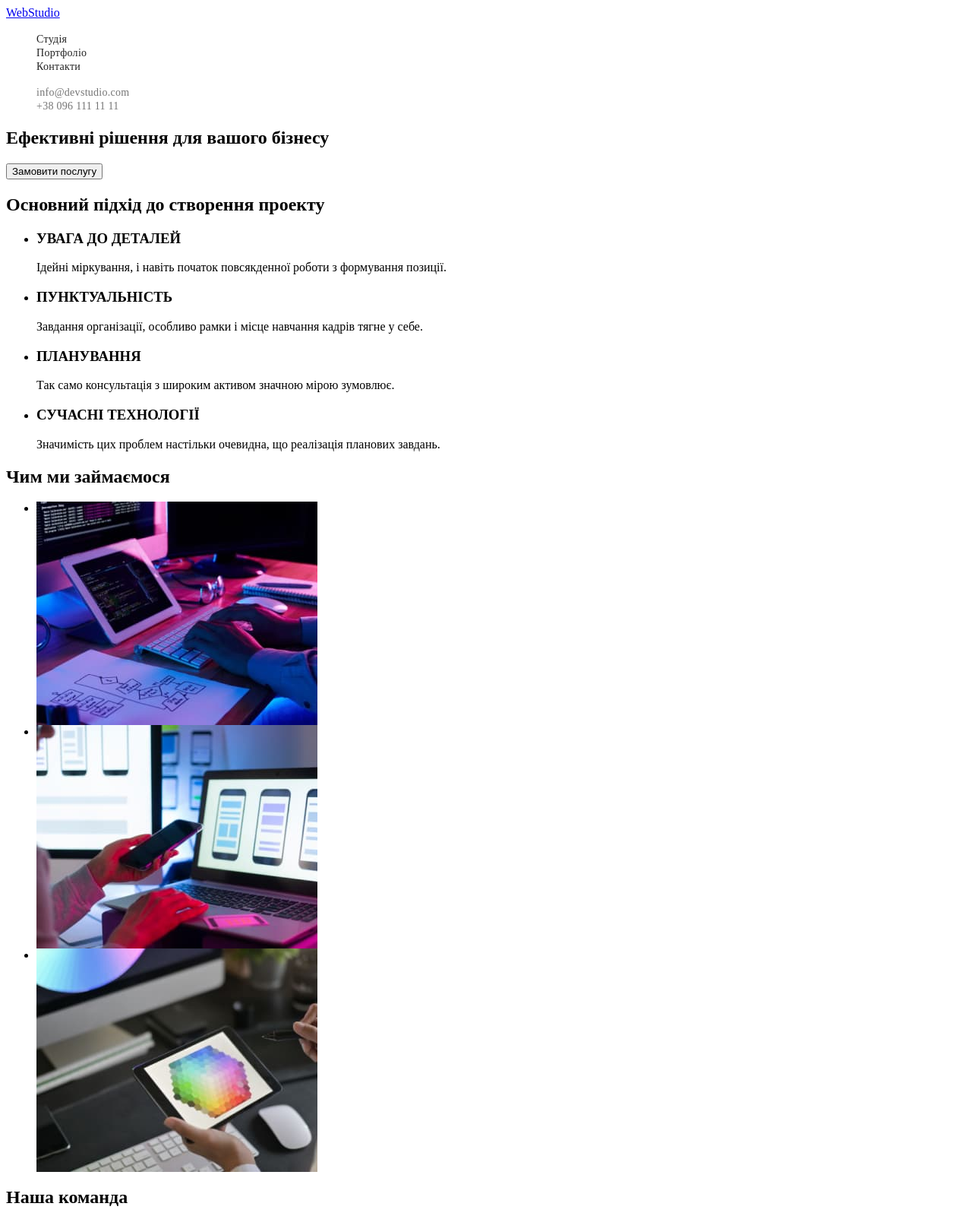
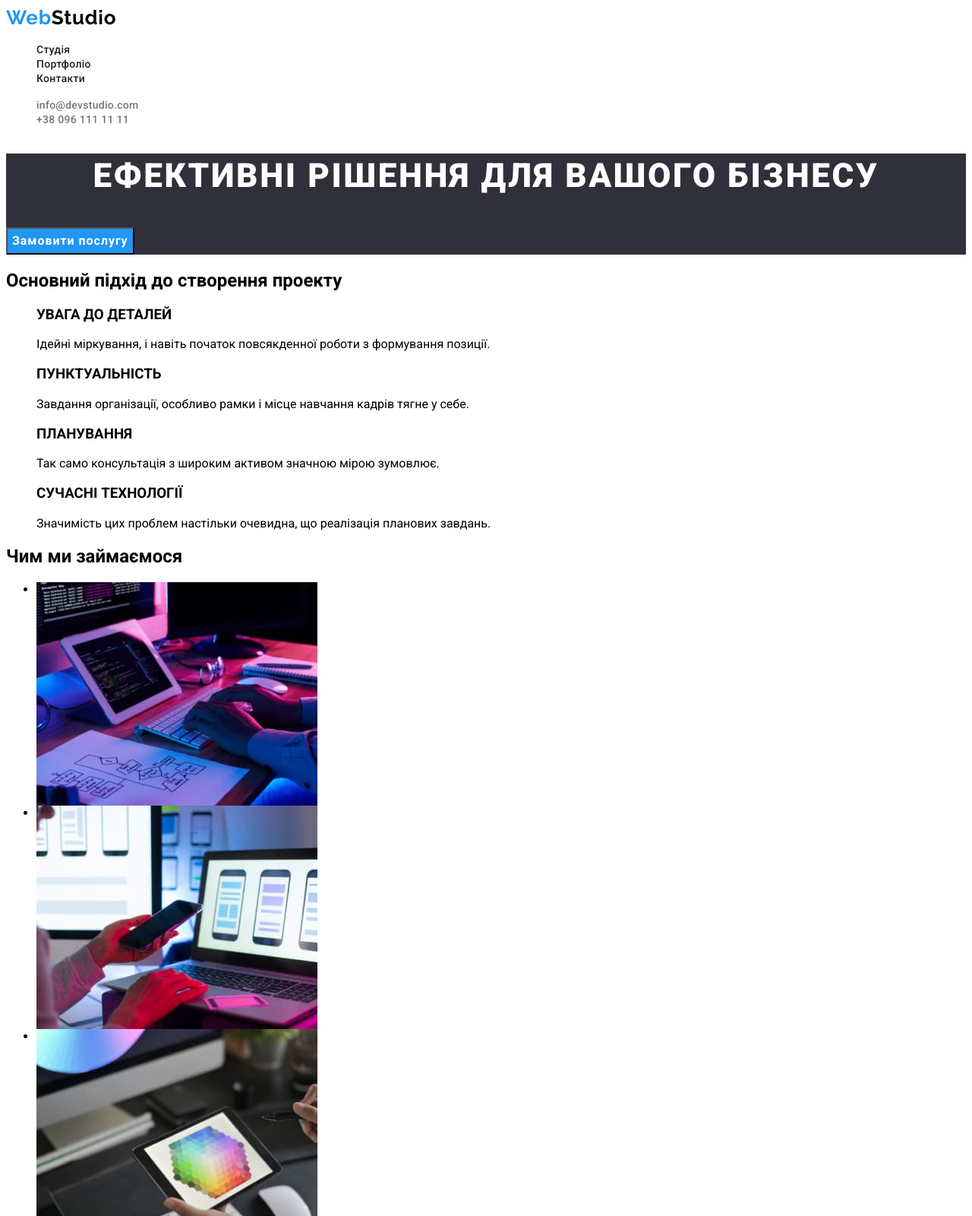
Before and after one commit to Heveliev-destress/goit-markup-hw-02, a plain HTML site: page index.html in a window 1280 px wide. Shown: the top 1600 px of the page at 76% size. Drawn offline with Linux system fonts and the light colour scheme.

Commit message:
add all classes

```diff
--- a/css/styles.css
+++ b/css/styles.css
@@ -2,24 +2,31 @@
 .list{list-style: none;}
 
 img{display: block;}
-
-
-
-
-:root{
+button {  cursor: pointer;
+    font-family:inherit;}
+/*:root{
     --title-color: #212121;
 --text-color:#757575;
-}
-.body {
-
+}*/
+body {
+    font-family: 'Roboto', sans-serif;
+    line-height: ;
+    letter-spacing: ;
 }
 .header{}
 .nav{}
-.logo{}
+.logo{
+    font-family: 'Raleway', sans-serif;
+    font-weight: 700;
+    font-size: 26px;
+    line-height: 1.19;
+    letter-spacing: 0.03em;
+    color: #000000;
+}
+.logo-web{color:#2196F3;}
 .menu{}
 .menu-item{}
 .menu-link{
-    font-family: 'Roboto' sans-serif;
     font-weight: 500;
     font-size: 14px;
     line-height: 1.14;
@@ -33,8 +40,7 @@ img{display: block;}
     color:#2196F3;
 }
 .contact{}
-.contact-phone-number{
-    font-family: 'Roboto' sans-serif;
+.header-phone-number{
     font-weight: 500;
     font-size: 14px;
     line-height: 1.14;
@@ -42,8 +48,7 @@ img{display: block;}
 
     color:#757575;
 }
-.contact-email{
-    font-family: 'Roboto' sans-serif;
+.header-email{
     font-weight: 500;
     font-size: 14px;
     line-height: 1.14;
@@ -51,9 +56,55 @@ img{display: block;}
 
     color: #757575;
 }
-.contact-email:hover,
-.contact-email:focus,
-.contact-phone-number:hover,
-.contact-phone-number:focus{
+.header-email:hover,
+.header-email:focus,
+.header-phone-number:hover,
+.header-phone-number:focus{
 color:#2196F3;
 }
+.hero{
+    background-color: #2F303A;
+}
+.hero-title{
+    font-weight: 900;
+    font-size: 44px;
+    line-height: 1.36;
+    text-align: center;
+    letter-spacing: 0.06em;
+    text-transform: uppercase;
+    color: #FFFFFF;
+    }
+.modal_open_btn{
+    font-weight: 700;
+    font-size: 16px;
+    line-height: 1.88;
+    display: flex;
+    align-items: center;
+    text-align: center;
+    letter-spacing: 0.06em;
+    background-color: #2196F3;
+    color: #FFFFFF;
+
+}
+.modal_open_btn:hover,
+.modal_open_btn:focus{
+    background-color: #2196F3;
+    color:#FFFFFF ;
+}
+.desc{}
+.desc-title-hidden{}
+.desc-subtitle{}
+.desc-text{}
+.features{}
+.features-title{}
+.features-img{}
+.team{}
+.team-title{}
+.team-img{}
+.team-subtitle{}
+.team-text{}
+.footer{}
+.address{}
+.location{}
+.footer-phone-number{}
+.footer-email{}
--- a/index.html
+++ b/index.html
@@ -10,11 +10,11 @@
     <link href="https://fonts.googleapis.com/css2?family=Raleway:wght@700&family=Roboto:wght@400;500;700;900&display=swap" rel="stylesheet">
     <link rel="stylesheet" href="./css/styles.css">
 </head>
-<body class="body">
+<body>
     <header class="header">
         <nav class="nav">
-        <a class="logo" href="index.html">
-            WebStudio
+        <a class="logo link" href="index.html">
+           <span class="logo-web">Web</span>Studio
         </a>
         <ul class="menu list">
             <li class="menu-item"><a class="menu-link link" href="index.html" >Студія</a> </li>
@@ -23,82 +23,82 @@
         </ul>
         </nav>
         <ul class="contact list">
-            <li><a class="link contact-phone-number" href="mailto:info@devstudio.com">info@devstudio.com</a></li>
-            <li><a class="link contact-email" href="tel:+380961111111">+38 096 111 11 11</a></li>
+            <li><a class="link header-phone-number" href="mailto:info@devstudio.com">info@devstudio.com</a></li>
+            <li><a class="link header-email" href="tel:+380961111111">+38 096 111 11 11</a></li>
         </ul>
     </header>
     <main>
         <section class="hero">
-            <h1 >Ефективні рішення для вашого бізнесу</h1>
-            <button type="button">Замовити послугу</button>
+            <h1 class="hero-title" >Ефективні рішення для вашого бізнесу</h1>
+            <button class="modal_open_btn" type="button">Замовити послугу</button>
         </section>
-    <section>
-        <h2>Основний підхід до створення проекту</h2>
-        <ul>
+    <section class="desc">
+        <h2 class="desc-title-hidden">Основний підхід до створення проекту</h2>
+        <ul class="list">
             <li>
-                <h3>УВАГА ДО ДЕТАЛЕЙ</h3>
-                <p>Ідейні міркування, і навіть початок  повсякденної роботи з формування позиції.</p>
+                <h3 class="desc-subtitle">УВАГА ДО ДЕТАЛЕЙ</h3>
+                <p class="desc-text">Ідейні міркування, і навіть початок  повсякденної роботи з формування позиції.</p>
             </li>
             <li>
-                <h3>ПУНКТУАЛЬНІСТЬ</h3>
-                <p>Завдання організації, особливо рамки і місце навчання кадрів тягне у себе.</p>
+                <h3 class="desc-subtitle">ПУНКТУАЛЬНІСТЬ</h3>
+                <p class="desc-text">Завдання організації, особливо рамки і місце навчання кадрів тягне у себе.</p>
             </li>
             <li>
-                <h3>ПЛАНУВАННЯ</h3>
-                <p>Так само консультація з широким активом значною мірою зумовлює.</p>
+                <h3 class="desc-subtitle">ПЛАНУВАННЯ</h3>
+                <p class="desc-text">Так само консультація з широким активом значною мірою зумовлює.</p>
             </li>
             <li>
-                <h3>СУЧАСНІ ТЕХНОЛОГІЇ</h3>
-                <p>Значимість цих проблем настільки очевидна, що реалізація планових завдань.</p>
+                <h3 class="desc-subtitle">СУЧАСНІ ТЕХНОЛОГІЇ</h3>
+                <p class="desc-text">Значимість цих проблем настільки очевидна, що реалізація планових завдань.</p>
             </li>
         </ul>
 
     </section>
-    <section>
-        <h2>Чим ми займаємося</h2>
+    <section class="features">
+        <h2 class="features-title">Чим ми займаємося</h2>
         <ul>
-        <li><img src="./images/photo1.jpg" alt="верстка" width="370" height="294"></li>
-        <li><img src="./images/photo2.jpg" alt="адаптация для телефона" width="370" height="294"></li>
-        <li><img src="./images/photo3.jpg" alt="подбор дизайна" width="370" height="294"></li>
+        <li><img class="features-img" src="./images/photo1.jpg" alt="верстка" width="370" height="294"></li>
+        <li><img class="features-img" src="./images/photo2.jpg" alt="адаптация для телефона" width="370" height="294"></li>
+        <li><img class="features-img" src="./images/photo3.jpg" alt="подбор дизайна" width="370" height="294"></li>
             </ul>
     </section>
-<section>
-    <h2>Наша команда</h2>
-    <ul>
-        <li><img src="./images/igor.jpg" alt="Ігор" width="270" height="260">
-        <h3>Ігор Дем'яненко</h3>
-        <p>Product Designer</p>
+<section class="team">
+    <h2 class="team-title">Наша команда</h2>
+    <ul class="list">
+        <li><img class="team-img" src="./images/igor.jpg" alt="Ігор" width="270" height="260">
+        <h3 class="team-subtitle">Ігор Дем'яненко</h3>
+        <p class="team-text">Product Designer</p>
         </li>
-        <li><img src="./images/olga.jpg" alt="Ольга" width="270" height="260">
-        <h3>Ольга Рєпіна</h3>
-        <p>Frontend Developer</p>
+        <li><img class="team-img" src="./images/olga.jpg" alt="Ольга" width="270" height="260">
+        <h3 class="team-subtitle">Ольга Рєпіна</h3>
+        <p class="team-text">Frontend Developer</p>
         </li>
         <li>
-            <img src="./images/mikola.jpg" alt="Микола" width="270" height="260">
-            <h3>Микола Тарасов</h3>
-            <p>Marketing</p>
+            <img class="team-img" src="./images/mikola.jpg" alt="Микола" width="270" height="260">
+            <h3 class="team-subtitle">Микола Тарасов</h3>
+            <p class="team-text">Marketing</p>
         </li>
         <li>
-            <img src="./images/mihailo.jpg" alt="Михайло" width="270" height="260">
-            <h3>Михайло Єрмаков</h3>
-            <p>UI Designer</p>
+            <img class="team-img" src="./images/mihailo.jpg" alt="Михайло" width="270" height="260">
+            <h3 class="team-subtitle">Михайло Єрмаков</h3>
+            <p class="team-text">UI Designer</p>
         </li>
     </ul>
 </section>
 </main>
-<footer>
-    <a href="index.html">
-        WebStudio
+<footer class="footer">
+    <a class="logo link" href="index.html">
+       <span class="logo-web">Web</span>Studio
     </a>
-    <address>
-    <ul>
+    <address class="address">
+    <ul class="list">
      <li>
-        <a href="https://www.google.com/maps/d/viewer?mid=10uSM3H-mIU3GznYo2szRIEphczw&hl=en_US&ll=50.42834186069751%2C30.53867194374802&z=18"
+        <a class="link location" href="https://www.google.com/maps/d/viewer?mid=10uSM3H-mIU3GznYo2szRIEphczw&hl=en_US&ll=50.42834186069751%2C30.53867194374802&z=18"
      target="_blank" rel="noopener noreferre nofollow"> м. Київ, пр-т Лесі Українки, 26</a>
     </li>
 
-    <li><a href="mailto:info@example.com">info@example.com</a></li>
-    <li><a href="tel:+380991111111">+38 099 111 11 11</a></li>
+    <li><a class="link footer-phone-number" href="mailto:info@example.com">info@example.com</a></li>
+    <li><a class="link footer-email" href="tel:+380991111111">+38 099 111 11 11</a></li>
     </ul>
     </address>
 </footer>
```
